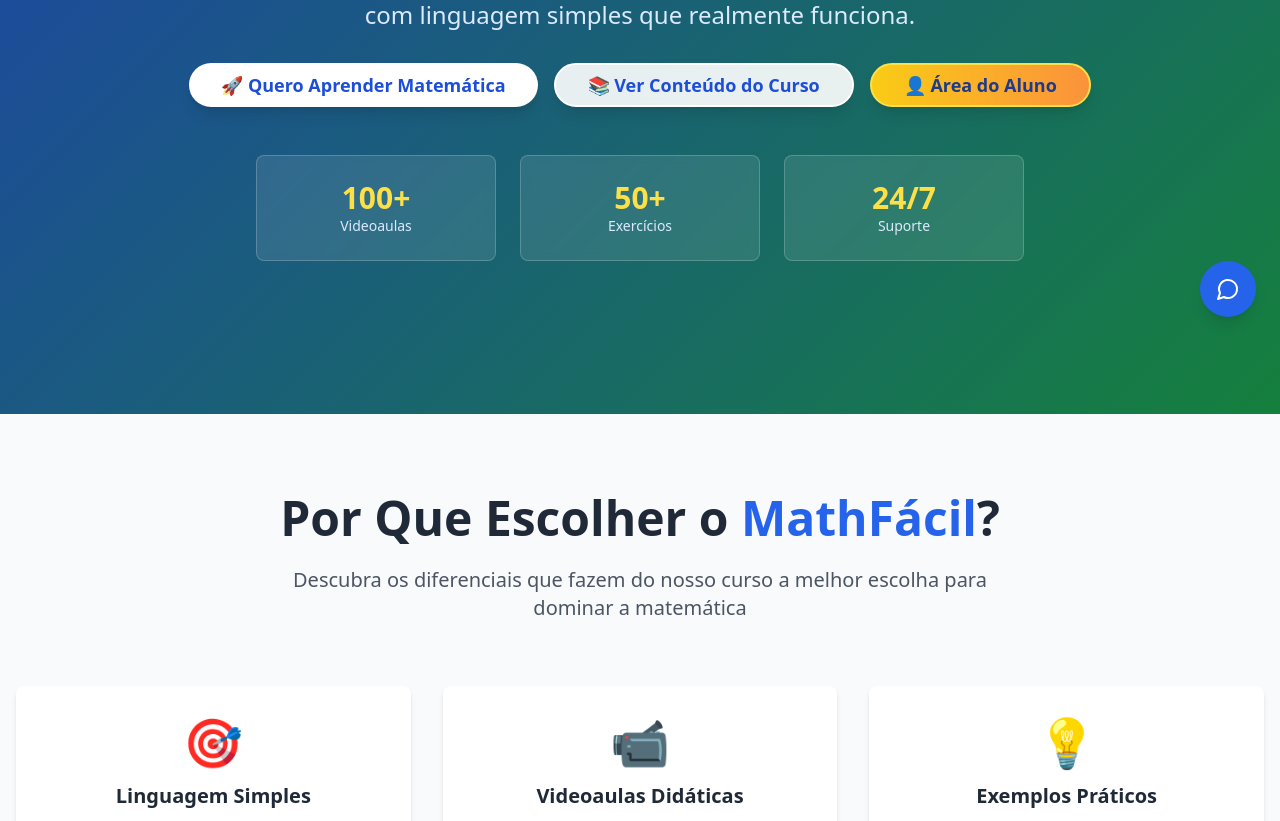
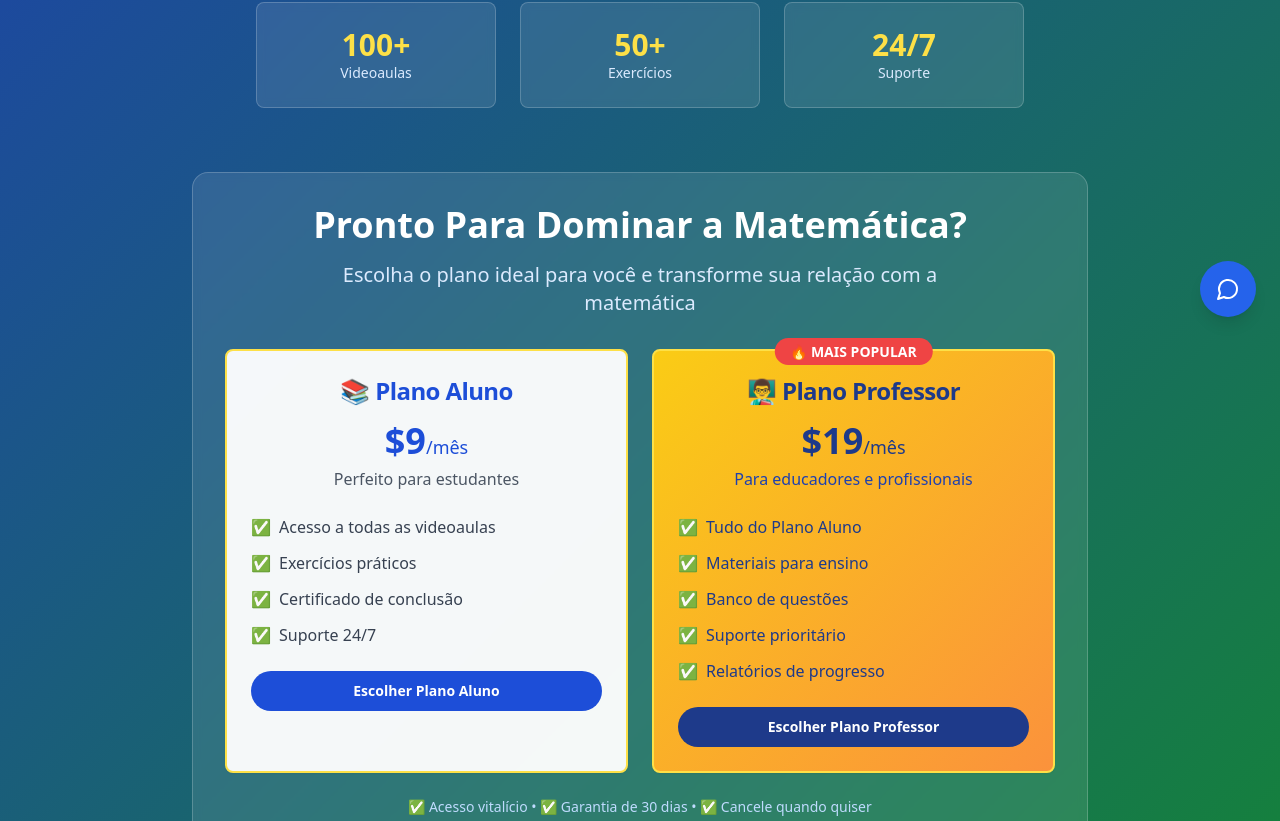
Before and after one commit to CassAssump/math-master-landing-page, a React (Vite) app: page / in a window 1280 px wide. Shown: the part 459-1280 px from the top of the page. Built offline with nearby package versions, Linux system fonts and the light colour scheme.

Commit message:
Update footer CTA section
Add pricing information and remove unnecessary buttons.

```diff
--- a/src/components/HeroSection.tsx
+++ b/src/components/HeroSection.tsx
@@ -1,29 +1,13 @@
 
 import { Button } from "@/components/ui/button";
-import { useNavigate } from "react-router-dom";
-import { useAuth } from "@/hooks/useAuth";
+import { Card, CardContent, CardHeader, CardTitle } from "@/components/ui/card";
 
 const HeroSection = () => {
-  const navigate = useNavigate();
-  const { user } = useAuth();
-
-  const handleViewContent = () => {
-    window.open('/conteudo-curso', '_blank');
-  };
-
-  const handleAccessDashboard = () => {
-    if (user) {
-      navigate('/dashboard');
-    } else {
-      navigate('/login');
-    }
-  };
-
-  const handleStartLearning = () => {
-    if (user) {
-      navigate('/dashboard');
-    } else {
-      navigate('/login');
+  const handleGuaranteeAccess = () => {
+    // Scroll to pricing section
+    const pricingSection = document.getElementById('pricing-section');
+    if (pricingSection) {
+      pricingSection.scrollIntoView({ behavior: 'smooth' });
     }
   };
 
@@ -46,32 +30,14 @@ const HeroSection = () => {
           <div className="flex flex-col sm:flex-row gap-4 justify-center items-center mb-12">
             <Button
               size="lg"
-              onClick={handleStartLearning}
+              onClick={handleGuaranteeAccess}
               className="bg-white text-math-blue-700 hover:bg-gray-100 px-8 py-4 rounded-full font-bold text-lg transition-all duration-300 hover:scale-105 shadow-lg"
             >
-              🚀 {user ? "Ir para Dashboard" : "Quero Aprender Matemática"}
-            </Button>
-
-            <Button
-              variant="outline"
-              size="lg"
-              onClick={handleViewContent}
-              className="bg-white/90 backdrop-blur-sm border-2 border-white text-math-blue-700 hover:bg-white hover:border-yellow-300 hover:text-math-blue-800 px-8 py-4 rounded-full font-bold text-lg transition-all duration-300 hover:scale-105 shadow-lg"
-            >
-              📚 Ver Conteúdo do Curso
-            </Button>
-
-            <Button
-              variant="outline"
-              size="lg"
-              onClick={handleAccessDashboard}
-              className="bg-gradient-to-r from-yellow-400 to-orange-400 border-2 border-yellow-300 text-math-blue-900 hover:from-yellow-300 hover:to-orange-300 hover:border-yellow-200 px-8 py-4 rounded-full font-bold text-lg transition-all duration-300 hover:scale-105 shadow-lg"
-            >
-              👤 {user ? "Meu Dashboard" : "Área do Aluno"}
+              🚀 Quero Garantir
             </Button>
           </div>
 
-          <div className="grid grid-cols-1 md:grid-cols-3 gap-6 max-w-3xl mx-auto">
+          <div className="grid grid-cols-1 md:grid-cols-3 gap-6 max-w-3xl mx-auto mb-16">
             <div className="bg-white/10 backdrop-blur-sm rounded-lg p-6 border border-white/20">
               <div className="text-3xl font-bold text-yellow-300">100+</div>
               <div className="text-sm text-blue-100">Videoaulas</div>
@@ -85,6 +51,103 @@ const HeroSection = () => {
               <div className="text-sm text-blue-100">Suporte</div>
             </div>
           </div>
+
+          {/* Pricing Section */}
+          <div id="pricing-section" className="bg-white/10 backdrop-blur-sm rounded-2xl p-8 border border-white/20">
+            <h2 className="text-3xl md:text-4xl font-bold mb-4 text-white">
+              Pronto Para Dominar a Matemática?
+            </h2>
+            <p className="text-xl mb-8 text-blue-100 max-w-2xl mx-auto">
+              Escolha o plano ideal para você e transforme sua relação com a matemática
+            </p>
+
+            <div className="grid grid-cols-1 md:grid-cols-2 gap-6 max-w-4xl mx-auto">
+              {/* Plano Aluno */}
+              <Card className="bg-white/95 backdrop-blur-sm border-2 border-yellow-300 hover:border-yellow-400 transition-all duration-300 hover:scale-105">
+                <CardHeader className="text-center">
+                  <CardTitle className="text-2xl font-bold text-math-blue-700 mb-2">
+                    📚 Plano Aluno
+                  </CardTitle>
+                  <div className="text-4xl font-bold text-math-blue-700 mb-2">
+                    $9<span className="text-lg font-normal">/mês</span>
+                  </div>
+                  <p className="text-gray-600">Perfeito para estudantes</p>
+                </CardHeader>
+                <CardContent className="text-left">
+                  <ul className="space-y-3 text-gray-700 mb-6">
+                    <li className="flex items-center">
+                      <span className="text-green-500 mr-2">✅</span>
+                      Acesso a todas as videoaulas
+                    </li>
+                    <li className="flex items-center">
+                      <span className="text-green-500 mr-2">✅</span>
+                      Exercícios práticos
+                    </li>
+                    <li className="flex items-center">
+                      <span className="text-green-500 mr-2">✅</span>
+                      Certificado de conclusão
+                    </li>
+                    <li className="flex items-center">
+                      <span className="text-green-500 mr-2">✅</span>
+                      Suporte 24/7
+                    </li>
+                  </ul>
+                  <Button className="w-full bg-math-blue-700 hover:bg-math-blue-800 text-white font-bold py-3 rounded-full">
+                    Escolher Plano Aluno
+                  </Button>
+                </CardContent>
+              </Card>
+
+              {/* Plano Professor */}
+              <Card className="bg-gradient-to-br from-yellow-400 to-orange-400 border-2 border-yellow-300 hover:border-yellow-200 transition-all duration-300 hover:scale-105 relative">
+                <div className="absolute -top-3 left-1/2 transform -translate-x-1/2">
+                  <span className="bg-red-500 text-white px-4 py-1 rounded-full text-sm font-bold">
+                    🔥 MAIS POPULAR
+                  </span>
+                </div>
+                <CardHeader className="text-center">
+                  <CardTitle className="text-2xl font-bold text-math-blue-900 mb-2">
+                    👨‍🏫 Plano Professor
+                  </CardTitle>
+                  <div className="text-4xl font-bold text-math-blue-900 mb-2">
+                    $19<span className="text-lg font-normal">/mês</span>
+                  </div>
+                  <p className="text-math-blue-800">Para educadores e profissionais</p>
+                </CardHeader>
+                <CardContent className="text-left">
+                  <ul className="space-y-3 text-math-blue-900 mb-6">
+                    <li className="flex items-center">
+                      <span className="text-green-600 mr-2">✅</span>
+                      Tudo do Plano Aluno
+                    </li>
+                    <li className="flex items-center">
+                      <span className="text-green-600 mr-2">✅</span>
+                      Materiais para ensino
+                    </li>
+                    <li className="flex items-center">
+                      <span className="text-green-600 mr-2">✅</span>
+                      Banco de questões
+                    </li>
+                    <li className="flex items-center">
+                      <span className="text-green-600 mr-2">✅</span>
+                      Suporte prioritário
+                    </li>
+                    <li className="flex items-center">
+                      <span className="text-green-600 mr-2">✅</span>
+                      Relatórios de progresso
+                    </li>
+                  </ul>
+                  <Button className="w-full bg-math-blue-900 hover:bg-math-blue-800 text-white font-bold py-3 rounded-full">
+                    Escolher Plano Professor
+                  </Button>
+                </CardContent>
+              </Card>
+            </div>
+
+            <p className="text-sm mt-6 text-blue-200">
+              ✅ Acesso vitalício • ✅ Garantia de 30 dias • ✅ Cancele quando quiser
+            </p>
+          </div>
         </div>
       </div>
     </section>
```
